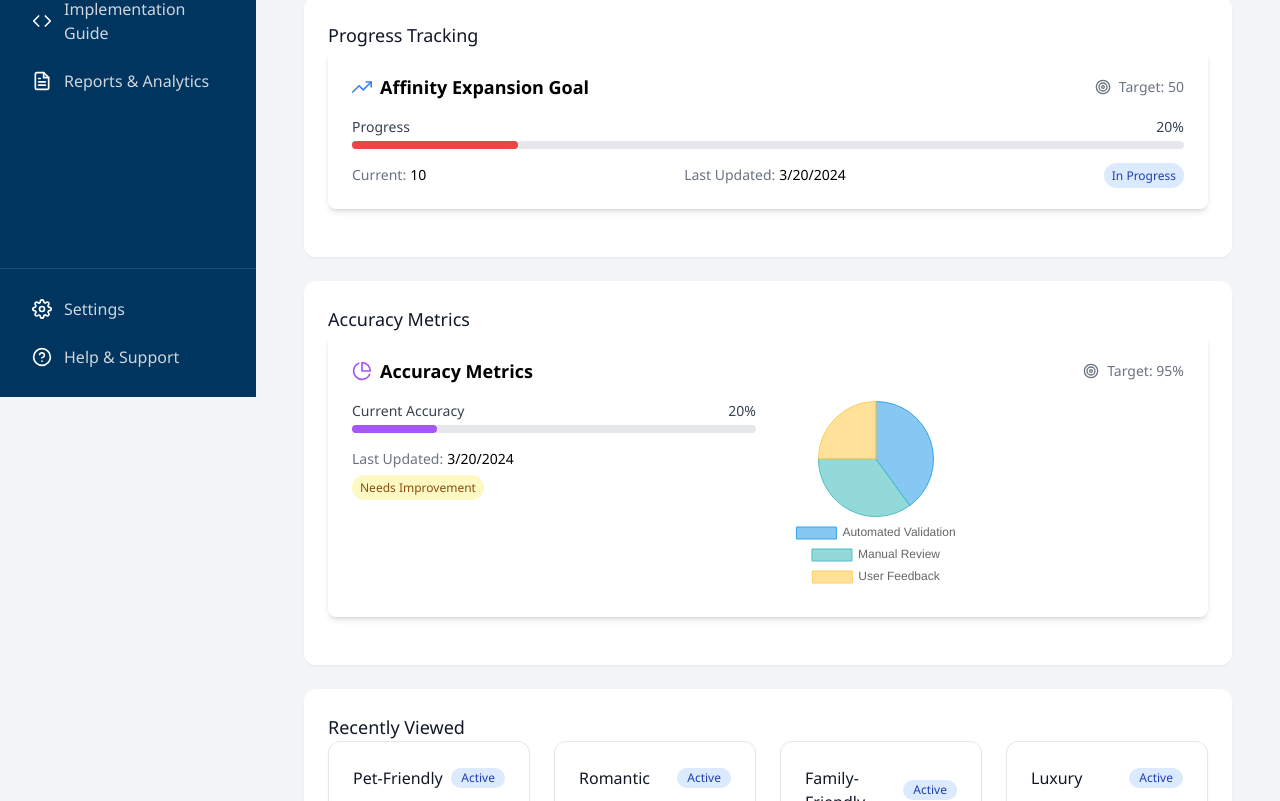
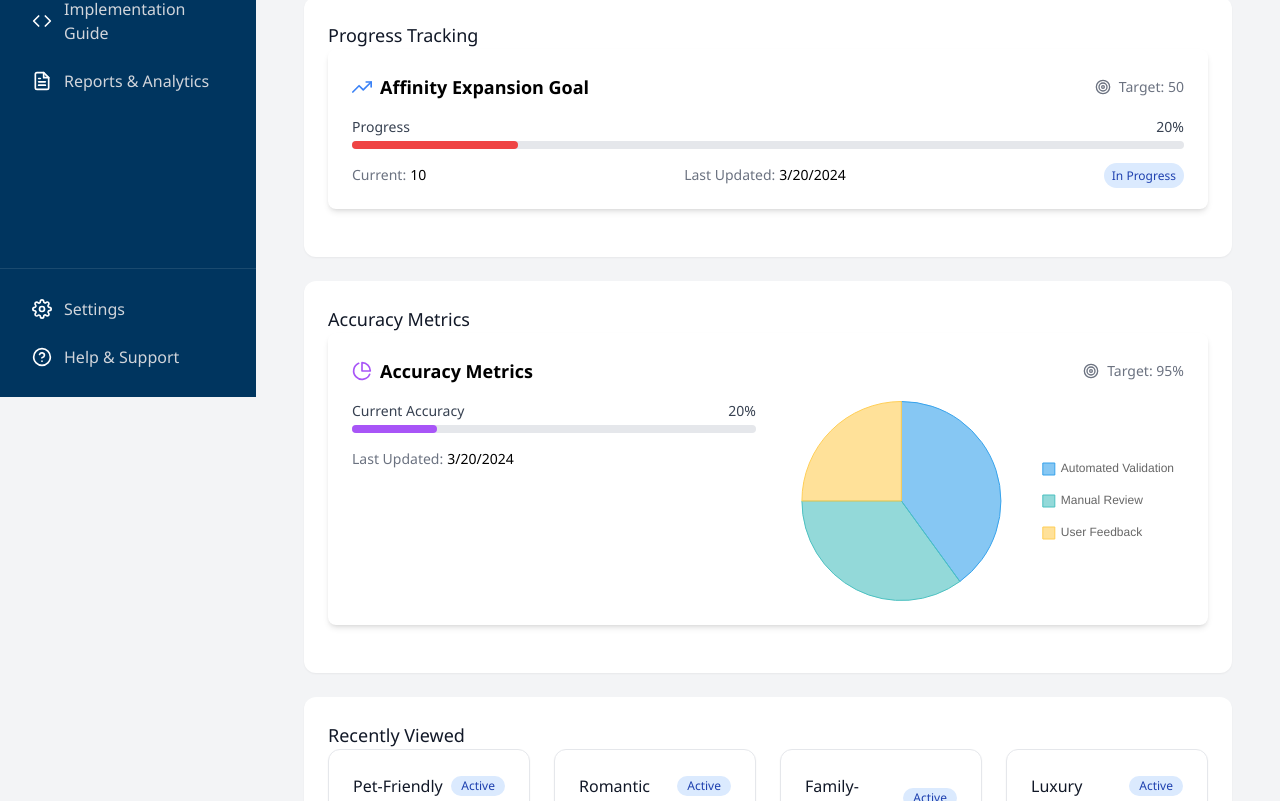
Before and after one commit to calebcarter001/affinity-explorer-build, a React (Vite) app: page / in a window 1280 px wide. Shown: the part 403-1204 px from the top of the page. Built offline with nearby package versions, Linux system fonts and the light colour scheme.

Commit message:
refactor: improve AccuracyMetrics visualization and remove status label

```diff
--- a/src/components/goals/AccuracyMetrics.jsx
+++ b/src/components/goals/AccuracyMetrics.jsx
@@ -26,11 +26,29 @@ const AccuracyMetrics = ({ goal }) => {
 
   const chartOptions = {
     responsive: true,
+    maintainAspectRatio: false,
     plugins: {
       legend: {
-        position: 'bottom',
+        position: 'right',
+        align: 'center',
+        labels: {
+          padding: 20,
+          boxWidth: 12,
+          font: {
+            size: 12
+          }
+        }
       },
-    },
+      tooltip: {
+        callbacks: {
+          label: (context) => {
+            const label = context.label || '';
+            const value = context.parsed || 0;
+            return `${label}: ${value}%`;
+          }
+        }
+      }
+    }
   };
 
   const progress = (goal.current / goal.target) * 100;
@@ -68,18 +86,10 @@ const AccuracyMetrics = ({ goal }) => {
               <span className="text-gray-500">Last Updated:</span>
               <span className="ml-1 font-medium">{new Date(goal.lastUpdated).toLocaleDateString()}</span>
             </div>
-            <div>
-              <span className={`px-2 py-1 rounded-full text-xs font-medium capitalize
-                ${goal.status === 'completed' ? 'bg-green-100 text-green-800' :
-                  goal.status === 'in_progress' ? 'bg-blue-100 text-blue-800' :
-                  'bg-yellow-100 text-yellow-800'}`}>
-                {goal.status.replace('_', ' ')}
-              </span>
-            </div>
           </div>
         </div>
 
-        <div className="relative h-48">
+        <div className="h-[200px] relative">
           <Pie data={chartData} options={chartOptions} />
         </div>
       </div>
--- a/src/components/tabs/AffinityLibrary.jsx
+++ b/src/components/tabs/AffinityLibrary.jsx
@@ -187,9 +187,7 @@ const AffinityLibrary = () => {
   };
 
   const getScoreClass = (score) => {
-    if (score >= 8) return 'text-green-600';
-    if (score >= 6) return 'text-yellow-600';
-    return 'text-red-600';
+    return 'text-gray-900';
   };
 
   const renderContent = () => {
@@ -314,7 +312,7 @@ const AffinityLibrary = () => {
                   <div>
                     <span className="font-medium">Avg Score:</span>
                     <span className={`ml-1 ${getScoreClass(affinity.avgScore)}`}>
-                      {affinity.avgScore.toFixed(1)}/10
+                      {affinity.avgScore}
                     </span>
                   </div>
                 )}
@@ -357,8 +355,8 @@ const AffinityLibrary = () => {
                     {selectedAffinity.scoreAvailable && (
                       <div className="flex justify-between">
                         <div className="font-medium">Average Score:</div>
-                        <div className={getScoreClass(selectedAffinity.avgScore)}>
-                          {selectedAffinity.avgScore.toFixed(1)}/10
+                        <div>
+                          {selectedAffinity.avgScore}
                         </div>
                       </div>
                     )}
@@ -379,6 +377,18 @@ const AffinityLibrary = () => {
                     <div className="flex justify-between">
                       <div className="font-medium">Properties with Score:</div>
                       <div>{propertiesWithScoreCount}</div>
+                    </div>
+                    <div className="flex justify-between">
+                      <div className="font-medium">Highest Score:</div>
+                      <div className={getScoreClass(selectedAffinity.highestScore)}>
+                        {selectedAffinity.highestScore?.toFixed(2) || 'N/A'}
+                      </div>
+                    </div>
+                    <div className="flex justify-between">
+                      <div className="font-medium">Lowest Score:</div>
+                      <div className={getScoreClass(selectedAffinity.lowestScore)}>
+                        {selectedAffinity.lowestScore?.toFixed(2) || 'N/A'}
+                      </div>
                     </div>
                   </div>
                 </div>
```
